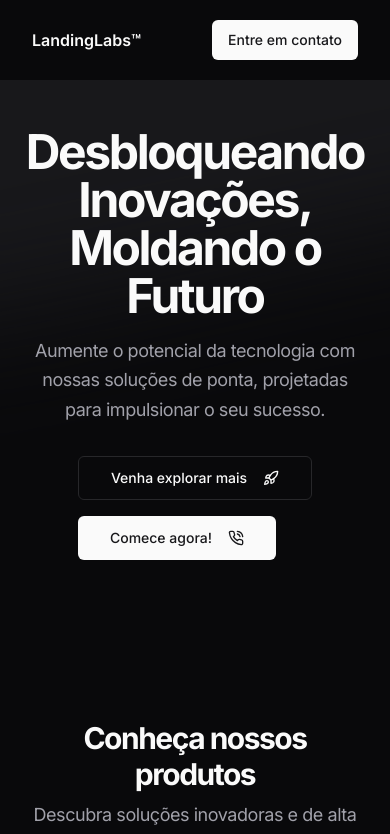
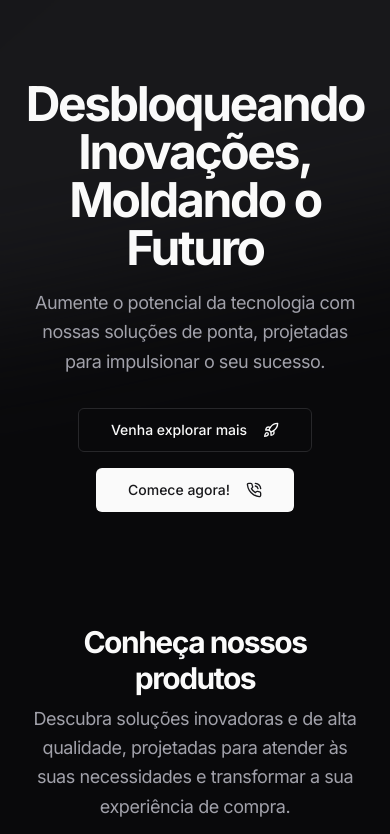
Before and after one commit to landinglabs/landing_page, a Next.js app: page / in a window 390 px wide. Shown: the top 834 px of the page. Built offline with nearby package versions, Linux system fonts and the light colour scheme.

Commit message:
feat: removing header and centering button on hero

```diff
--- a/app/layout.tsx
+++ b/app/layout.tsx
@@ -20,14 +20,12 @@ export default function RootLayout({
   return (
     <html lang="en">
       <body className={inter.className}>
-
         <ThemeProvider
           attribute="class"
           defaultTheme="dark"
           enableSystem
           disableTransitionOnChange
         >
-          <Header />
           {children}
           <Footer />
         </ThemeProvider>
--- a/components/sections/hero.tsx
+++ b/components/sections/hero.tsx
@@ -6,7 +6,7 @@ require("dotenv").config();
 export const Hero = () => {
   const waLink: string = process.env.WALINK!;
   return (
-    <div className="w-full relative overflow-hidden py-12 lg:py-16 ">
+    <div className="w-full relative overflow-hidden ">
       <div
         aria-hidden="true"
         className="flex absolute -top-96 start-1/2 transform -translate-x-1/2 -z-10"
@@ -26,14 +26,14 @@ export const Hero = () => {
               projetadas para impulsionar o seu sucesso.
             </p>
           </div>
-          <div className="flex flex-col md:flex-row gap-4">
-            <Link href="">
+          <div className="flex flex-col md:flex-row gap-4 items-center">
+            <Link href="#features">
               <Button size="lg" className="gap-4" variant="outline">
                 Venha explorar mais <RocketIcon className="w-4 h-4" />
               </Button>
             </Link>
             <Link href={waLink}>
-              <Button size="lg" className="gap-4">
+              <Button size="lg" className="gap-4 ">
                 Comece agora! <PhoneCallIcon className="w-4 h-4" />
               </Button>
             </Link>
```
